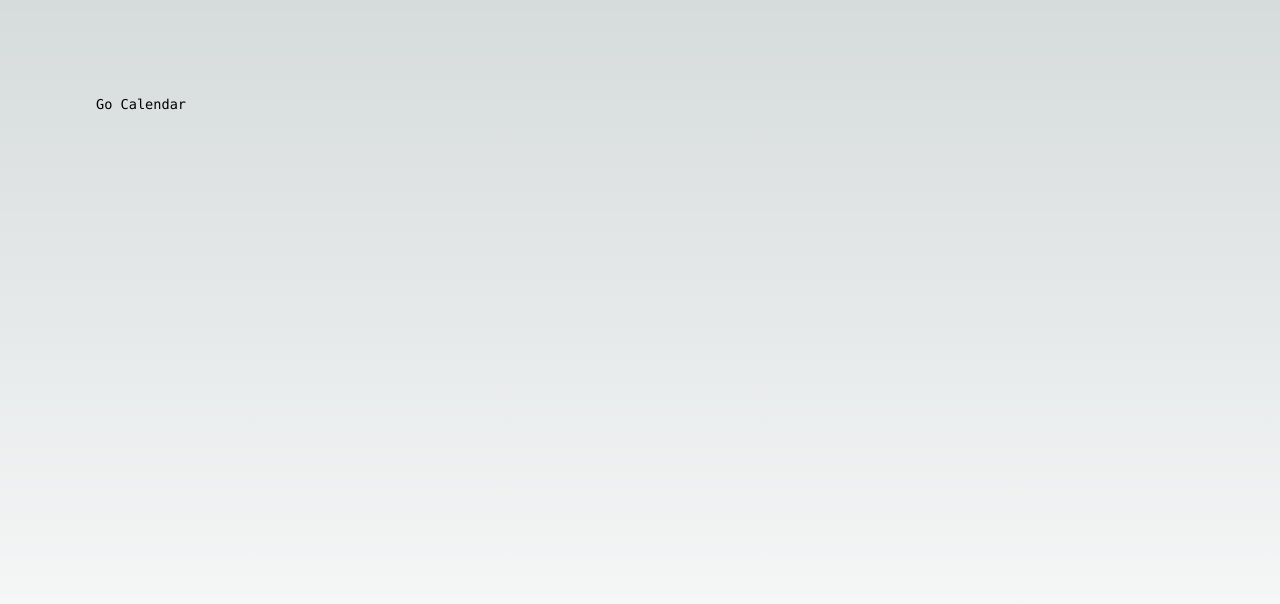
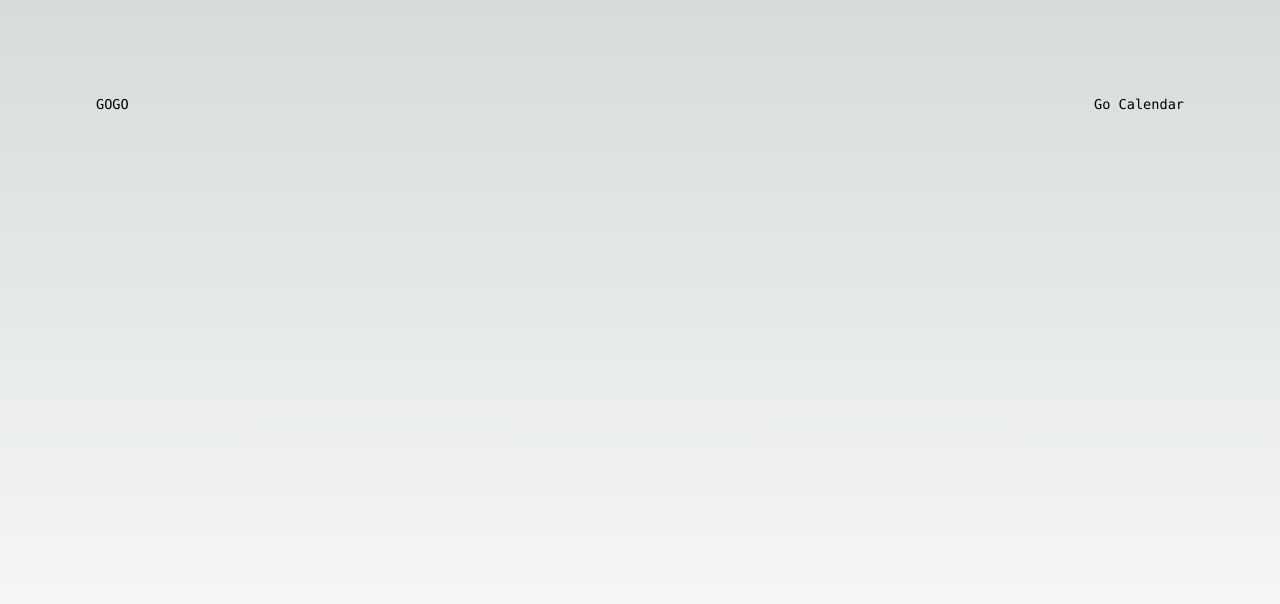
Before and after one commit to alreadynyeong/my-next-app, a Next.js app: page / in a window 1280 px wide. Shown: the top 604 px of the page. Built offline with nearby package versions, Linux system fonts and the light colour scheme.

Commit message:
Link를 이용한 페이지 이동

```diff
--- a/pages/index.tsx
+++ b/pages/index.tsx
@@ -4,6 +4,7 @@ import { Inter } from 'next/font/google'
 import styles from '@/styles/Home.module.css'
 import { NextPage } from 'next'
 import { useRouter } from 'next/router'
+import Link from 'next/link'
 
 const Home : NextPage = () => {
   const router = useRouter();
@@ -17,9 +18,7 @@ const Home : NextPage = () => {
       </Head>
       <main className={styles.main}>
         <div className={styles.description}>
-          {/* <Link href={'./calendarPage'}>
-            <a>GO PAGE</a>
-          </Link> */}
+          <Link href={'./calendarPage'}>GOGO</Link>
           <a onClick={()=>router.push('./calendarPage')}>Go Calendar</a>
 
         </div>
```
